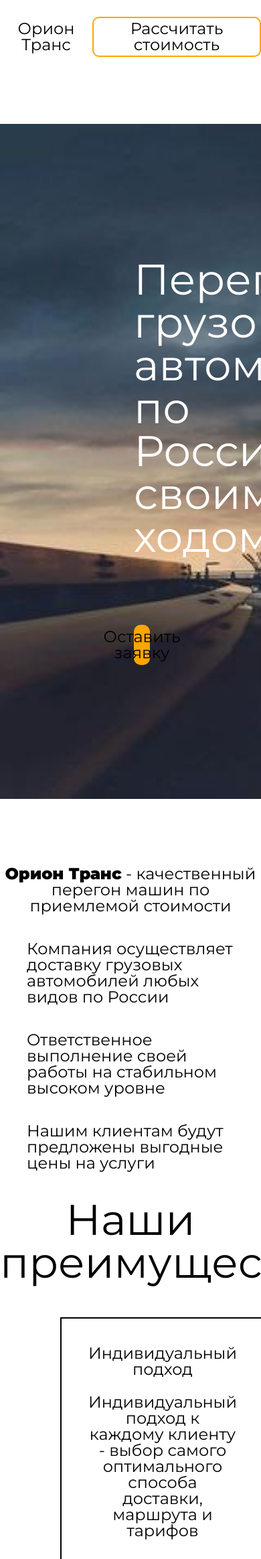
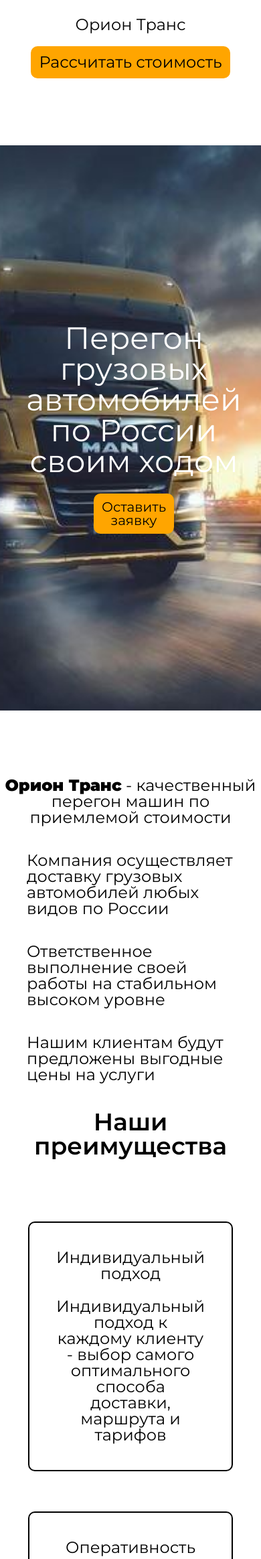
Before and after one commit to zdeadfoxx/orion_trans, a PHP site: page / in a window 390 px wide. Shown: the top 2328 px of the page at 67% size. Run offline with PHP 8.4, Linux system fonts and the light colour scheme.

Commit message:
test_branch

```diff
--- a/css/style.css
+++ b/css/style.css
@@ -178,7 +178,8 @@ body {
       -ms-flex-align: center;
           align-items: center;
   text-align: center;
-  height: 60px;
+  -ms-flex-item-align: center;
+      align-self: center;
   border: 2px solid orange;
   padding: 10px;
   border-radius: 10px;
@@ -245,7 +254,7 @@ span {
   -webkit-box-direction: normal;
       -ms-flex-direction: column;
           flex-direction: column;
-  min-height: 100%;
+  min-height: 100vh;
   width: 100%;
   overflow: hidden;
 }
@@ -263,10 +272,35 @@ span {
 }
 
 .full__screen {
-  background: url("../img/fulbg.jpg") 0 0/100% 100% no-repeat;
+  background: url("../img/fulbg.jpg") no-repeat center center;
+  background-size: cover;
+  display: -webkit-box;
+  display: -ms-flexbox;
+  display: flex;
+  min-height: 100vh;
+  padding: 20px 0;
   max-width: 100%;
-  height: 900px;
-  background-size: cover;
+}
+
+.full__screen-body {
+  display: -webkit-box;
+  display: -ms-flexbox;
+  display: flex;
+  -webkit-box-orient: vertical;
+  -webkit-box-direction: normal;
+      -ms-flex-direction: column;
+          flex-direction: column;
+  text-align: center;
+  -webkit-box-flex: 1;
+      -ms-flex: 1 1 auto;
+          flex: 1 1 auto;
+  max-width: 1000px;
+  margin: 0 auto;
+  -webkit-box-pack: center;
+      -ms-flex-pack: center;
+          justify-content: center;
+  width: 100%;
+  padding: 40px 0;
 }
 
 /*Тело всей шапки*/
@@ -330,7 +365,7 @@ span {
   font-size: 64px;
   margin-bottom: 25px;
   color: #fff;
-  text-align: center;
+  max-width: 800px;
 }
 
 .body__text {
@@ -363,6 +398,22 @@ strong {
 }
 
 /*Карточки с примуществами*/
+.advantages__body {
+  display: -webkit-box;
+  display: -ms-flexbox;
+  display: flex;
+  -webkit-box-pack: center;
+      -ms-flex-pack: center;
+          justify-content: center;
+  -webkit-box-orient: vertical;
+  -webkit-box-direction: normal;
+      -ms-flex-direction: column;
+          flex-direction: column;
+  -webkit-box-align: center;
+      -ms-flex-align: center;
+          align-items: center;
+}
+
 .advantages__top,
 .advantages__bottom {
   display: -webkit-box;
@@ -388,6 +439,9 @@ strong {
 
 /**/
 .block__info {
+  -webkit-box-pack: center;
+      -ms-flex-pack: center;
+          justify-content: center;
   text-align: center;
   -webkit-box-align: center;
       -ms-flex-align: center;
@@ -395,41 +449,11 @@ strong {
   border: 2px solid #000;
   margin: 0 40px;
   padding: 40px;
-  -webkit-transition: all 0.4s ease-in-out 0.1s;
-  transition: all 0.4s ease-in-out 0.1s;
-}
-
-.block__info:hover {
-  background-color: gray;
-  color: #fff;
-}
-
-/*Форма заявки на услугу*/
-.form {
-  -webkit-box-align: center;
-      -ms-flex-align: center;
-          align-items: center;
-  display: -webkit-box;
-  display: -ms-flexbox;
-  display: flex;
-  -webkit-box-pack: center;
-      -ms-flex-pack: center;
-          justify-content: center;
-  margin-bottom: 100px;
-  -webkit-box-orient: vertical;
-  -webkit-box-direction: normal;
-      -ms-flex-direction: column;
-          flex-direction: column;
-}
-
-.form__body {
-  display: -webkit-box;
-  display: -ms-flexbox;
-  display: flex;
-}
-
-/**/
-form {
+  border-radius: 10px;
+  max-width: 800px;
+  -webkit-box-flex: 0;
+      -ms-flex: 0 1 33.3333%;
+          flex: 0 1 33.3333%;
   display: -webkit-box;
   display: -ms-flexbox;
   display: flex;
@@ -500,6 +549,22 @@ footer {
     -webkit-box-direction: normal;
         -ms-flex-direction: column;
             flex-direction: column;
+  }
+  .btn {
+    background-color: orange;
+  }
+  .full__screen-body {
+    display: -webkit-box;
+    display: -ms-flexbox;
+    display: flex;
+    -webkit-box-align: center;
+        -ms-flex-align: center;
+            align-items: center;
+    -webkit-box-orient: vertical;
+    -webkit-box-direction: normal;
+        -ms-flex-direction: column;
+            flex-direction: column;
+    justify-items: center;
   }
 }
 
@@ -528,11 +599,75 @@ footer {
   .container {
     max-width: 467px;
   }
-}
-
-@media screen and (min-width: 425) {
-  .container {
-    max-width: 467px;
+  .body__title {
+    font-size: 46px;
+  }
+  .call__back {
+    font-size: 20px;
+  }
+  .header__title {
+    margin-bottom: 20px;
+  }
+  .header__body {
+    display: -webkit-box;
+    display: -ms-flexbox;
+    display: flex;
+    -webkit-box-orient: vertical;
+    -webkit-box-direction: normal;
+        -ms-flex-direction: column;
+            flex-direction: column;
+  }
+  form {
+    max-width: 400px;
+    border: 2px solid #000;
+    padding: 20px;
+    border-radius: 10px;
+    margin: 10px;
+    padding: 10px;
+    -webkit-box-align: center;
+        -ms-flex-align: center;
+            align-items: center;
+    display: -webkit-box;
+    display: -ms-flexbox;
+    display: flex;
+    -webkit-box-pack: center;
+        -ms-flex-pack: center;
+            justify-content: center;
+    -webkit-box-orient: vertical;
+    -webkit-box-direction: normal;
+        -ms-flex-direction: column;
+            flex-direction: column;
+  }
+  input {
+    font-size: 16px;
+    padding: 0px;
+  }
+  .form1__title {
+    margin-bottom: 10px;
+    font-size: 26px;
+  }
+  .form__title {
+    font-size: 36px;
+    font-weight: 600;
+  }
+  .advantages__top,
+  .advantages__bottom {
+    margin: 0 20px;
+    display: -webkit-box;
+    display: -ms-flexbox;
+    display: flex;
+    -webkit-box-orient: vertical;
+    -webkit-box-direction: normal;
+        -ms-flex-direction: column;
+            flex-direction: column;
+    padding: 20px;
+    margin: 20px;
+  }
+  .block__info {
+    margin: 30px 10px;
+  }
+  .form2__title {
+    margin: 20px 20px;
   }
 }
 
@@ -540,6 +675,17 @@ footer {
   .container {
     max-width: none;
     margin: 0 auto;
+  }
+  .advantages__title {
+    font-size: 36px;
+    font-weight: 600;
+  }
+  .block__info:hover {
+    background-color: #fff;
+    color: #000;
+  }
+  .advantages__top:first-child {
+    padding: 20px;
   }
 }
 
--- a/index.html
+++ b/index.html
@@ -56,12 +56,7 @@
                 <!-- Главная страница  -->
                 <div class="full__screen">
                     <div class="full__screen-body">
-                        <div class="">
-                            <h1 class="body__title">Перегон грузовых автомобилей по России своим ходом </h1>
-                            <div class="body__text">
-
-                            </div>
-                        </div>
+                        <h1 class="body__title">Перегон грузовых автомобилей по России своим ходом </h1>
                         <span class="body__btn call__back">
                             <a href="#form1">Оставить заявку</a>
                         </span>
@@ -143,10 +138,10 @@
                 </div>
                 <!-- Форма заявки -->
                 <div class="form">
-                    <h2>Хотите задать вопрос или оставить заявку?</h2>
+                    <h2 class="form__title title">Хотите задать вопрос или оставить заявку?</h2>
                     <div class="form__body">
-                        <form action="">
-                            <h2 id="form1">form 1</h2>
+                        <h2 id="form1" class="form1__title">Заявка на заказ</h2>
+                        <form action="" class="form1">
                             <input type="text" placeholder="Город отправления" required>
                             <input type="text" placeholder="Город назначения" required>
                             <input type="text" placeholder="Авто">
@@ -160,11 +155,10 @@
                             <a href="#" id="questions" class=""></a>
                             <div class="questions__body">
                                 <h2 class="questions__title"></h2>
-                                <div class="questions__text">
-                                    Оставьте данные
+                                <div class="form2__title form1__title">
+                                    Оставьте данные и мы вам перезвоним
                                 </div>
                                 <form action="">
-                                    <h2>form2</h2>
                                     <input type="text" placeholder="Ваше имя">
                                     <input type="phone" placeholder="Телефон" required>
                                     <button type="" class="btn">Отпраить</button>
--- a/scss/style.scss
+++ b/scss/style.scss
@@ -35,7 +35,7 @@ body {
 .btn {
     align-items: center;
     text-align: center;
-    height: 60px;
+    align-self: center;
     border: 2px solid orange;
     padding: 10px;
     border-radius: 10px;
@@ -48,6 +48,14 @@ span {
     align-items: center;
     text-align: center;
     color: #000;
+}
+
+/*Заголовки повторяющиеся*/
+.title {
+    font-size: 64px;
+    margin-bottom: 25px;
+    color: #000;
+    text-align: center;
 }
 
 .call__back {
@@ -82,7 +90,7 @@ span {
 .wrapper {
     display: flex;
     flex-direction: column;
-    min-height: 100%;
+    min-height: 100vh;
     width: 100%;
     overflow: hidden;
 }
@@ -101,10 +109,25 @@ span {
 }
 
 .full__screen {
-    background: url('../img/fulbg.jpg') 0 0/100% 100% no-repeat;
+    background: url('../img/fulbg.jpg') no-repeat center center;
+    background-size: cover;
+    display: flex;
+    min-height: 100vh;
+    padding: 20px 0;
     max-width: 100%;
-    height: 900px;
-    background-size: cover;
+
+}
+
+.full__screen-body {
+    display: flex;
+    flex-direction: column;
+    text-align: center;
+    flex: 1 1 auto;
+    max-width: 1000px;
+    margin: 0 auto;
+    justify-content: center;
+    width: 100%;
+    padding: 40px 0;
 }
 
 /*Тело всей шапки*/
@@ -175,7 +198,7 @@ span {
     font-size: 64px;
     margin-bottom: 25px;
     color: #fff;
-    text-align: center;
+    max-width: 800px;
 }
 
 .body__text {
@@ -225,6 +248,13 @@ strong {
 }
 
 /*Карточки с примуществами*/
+.advantages__body {
+    display: flex;
+    justify-content: center;
+    flex-direction: column;
+    align-items: center;
+}
+
 .advantages__top,
 .advantages__bottom {
     display: flex;
@@ -249,66 +279,73 @@ strong {
 
 /**/
 .block__info {
+    justify-content: center;
     text-align: center;
     align-items: center;
     border: 2px solid #000;
     margin: 0 40px;
     padding: 40px;
-    transition: all 0.4s ease-in-out 0.1s;
+    border-radius: 10px;
+    max-width: 800px;
+    flex: 0 1 33.3333%;
+    display: flex;
+    flex-direction: column;
+
 }
 
 .block__info:hover {
     background-color: gray;
     color: #fff;
+    transition: all 0.2s ease-in-out 0.1s;
 }
 
 /*Форма заявки на услугу*/
 .form {
+    display: flex;
+    flex-direction: column;
+    justify-content: center;
     align-items: center;
-    display: flex;
-    justify-content: center;
     margin-bottom: 100px;
-    flex-direction: column;
-}
-
-.form__body {
-    display: flex;
 
 }
 
+
+
 /**/
 form {
-    display: flex;
-    flex-direction: column;
     max-width: 600px;
     border: 2px solid #000;
     padding: 40px;
     margin: 50px;
+    border-radius: 10px;
 }
 
 input {
     font-size: 30px;
     padding: 10px;
-    margin: 0 40px;
+    margin: 25px 40px;
+
 
 }
 
-/**/
-.how__we-works {
-    background: url('../img/how__work.jpg') center no-repeat;
-    padding: 200px;
-
+input:focus {
+    outline: invert;
 }
 
-.wr {
-    display: flex;
-    justify-content: space-between;
-    flex-direction: row;
+.form1__title {
+    text-align: center;
+    font-size: 36px;
+    align-items: center;
 }
+
+button {
+    font-size: 20px;
+}
+
+/**/
 
 
 
-.form__btn {}
 
 /**/
 footer {
```
Also changed, not shown: other parts of css/style.css (+62 -22 lines), other parts of scss/style.scss (+108 -9 lines).
